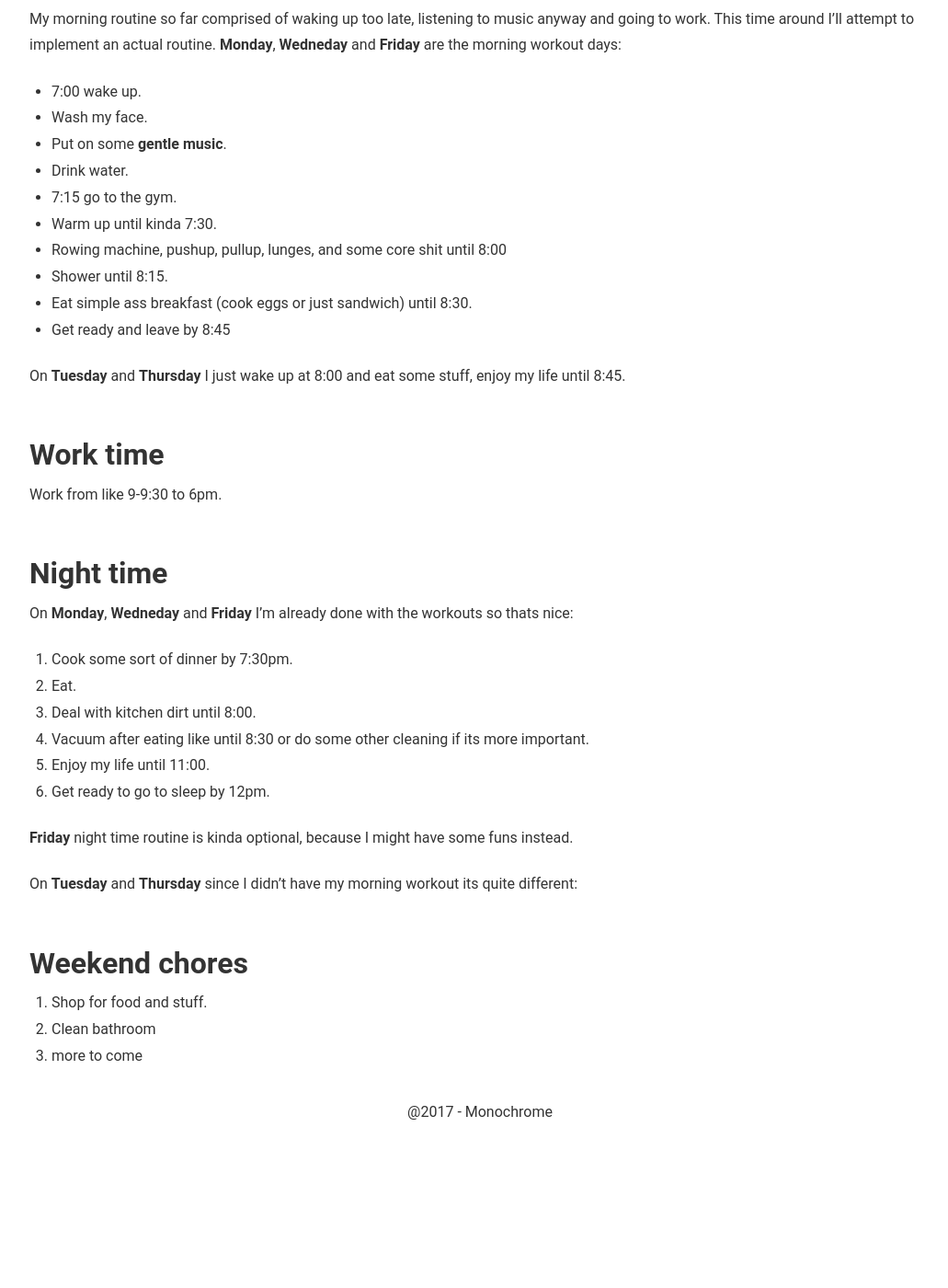
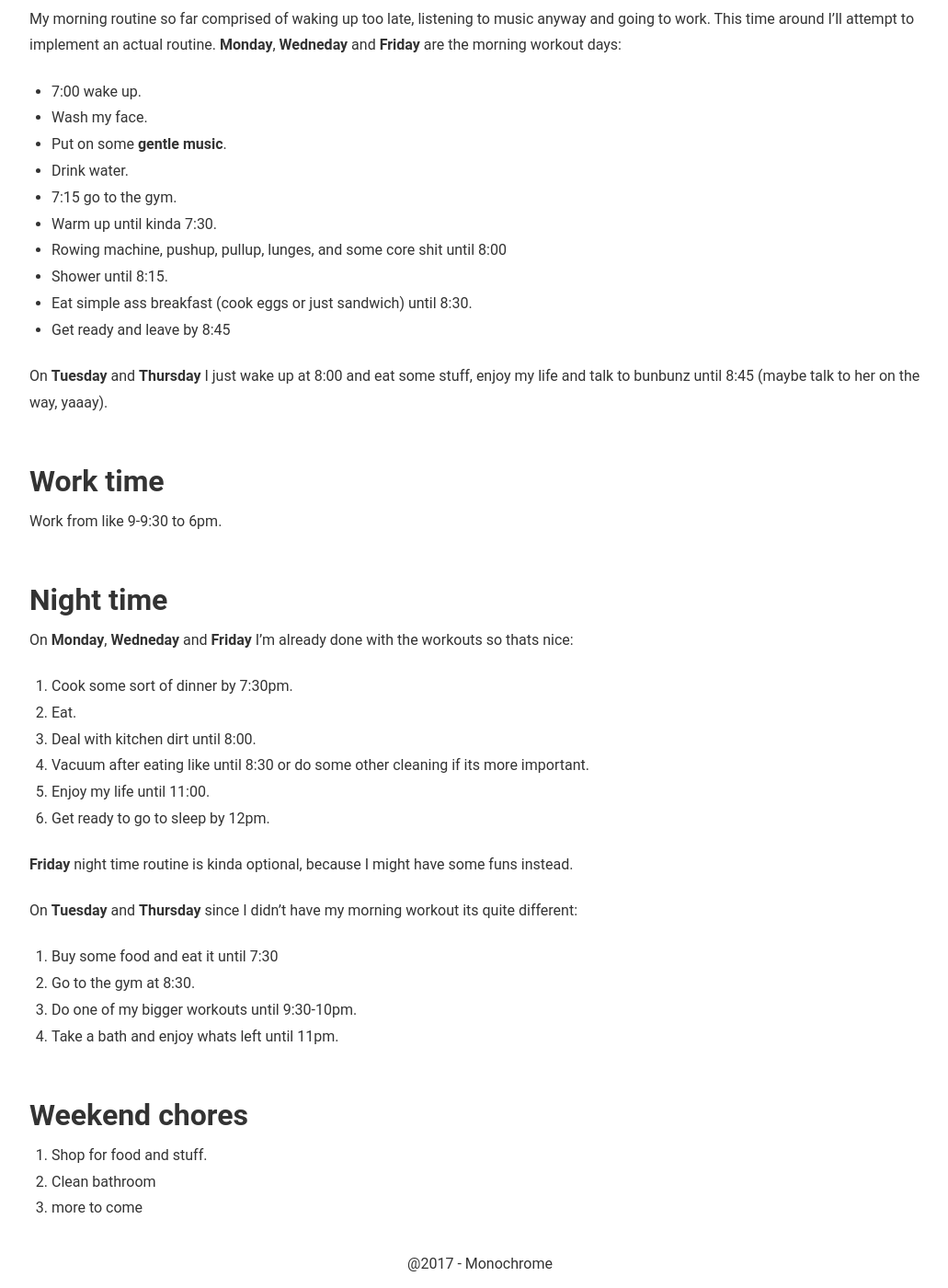
Before and after one commit to kadarakos/blog, a Jekyll site: the page built from _posts/2020-01-06-Day-Plan-for-This-Year.md, in a window 1280 px wide and 1400 px high, scrolled down 581 px. Shown: the whole window at 92% size, without its empty margins (118-1149 px from the left). Built offline with Jekyll 4.4.1, drawn with Linux system fonts in a browser that asks for light colours; before the commit the page ends 1815 px from its top, so only the background shows below that.

Commit message:
Update 2020-01-06-Day-Plan-for-This-Year.md

```diff
--- a/_posts/2020-01-06-Day-Plan-for-This-Year.md
+++ b/_posts/2020-01-06-Day-Plan-for-This-Year.md
@@ -25,7 +25,8 @@ morning workout days:
 - Eat simple ass breakfast (cook eggs or just sandwich) until 8:30.
 - Get ready and leave by 8:45
 
-On **Tuesday** and **Thursday** I just wake up at 8:00 and eat some stuff, enjoy my life until 8:45.
+On **Tuesday** and **Thursday** I just wake up at 8:00 and eat some stuff, enjoy my life and talk
+to bunbunz until 8:45 (maybe talk to her on the way, yaaay).
 
 
 ## Work time
@@ -46,6 +47,10 @@ On **Monday**, **Wedneday** and **Friday** I'm already done with the workouts so
 
 On **Tuesday** and **Thursday** since I didn't have my morning workout its quite different:
 
+1. Buy some food and eat it until 7:30
+2. Go to the gym at 8:30.
+3. Do one of my bigger workouts until 9:30-10pm.
+4. Take a bath and enjoy whats left until 11pm.
 
 
 ## Weekend chores
```
